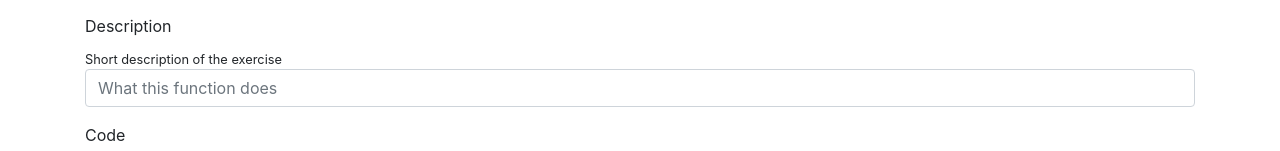
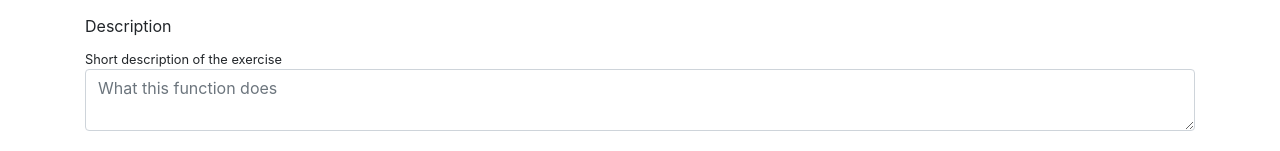
Before and after one commit to ashton14/muttle-new, a React (Create React App) app in the folder frontend/: page /exercises/new in a window 1280 px wide. Shown: the part 151-302 px from the top of the page. Built offline with nearby package versions, Linux system fonts and the light colour scheme; no server answers.

Commit message:
ExerciseForm->description is a textarea

```diff
--- a/frontend/src/components/exercises/exercise-forms/ExerciseForm.tsx
+++ b/frontend/src/components/exercises/exercise-forms/ExerciseForm.tsx
@@ -39,6 +39,7 @@ const ExerciseForm = ({
         <Form.Text>Short description of the exercise</Form.Text>
         <Form.Control
           required
+          as="textarea"
           placeholder="What this function does"
           value={description}
           onChange={event => setDescription(event.target.value)}
```
